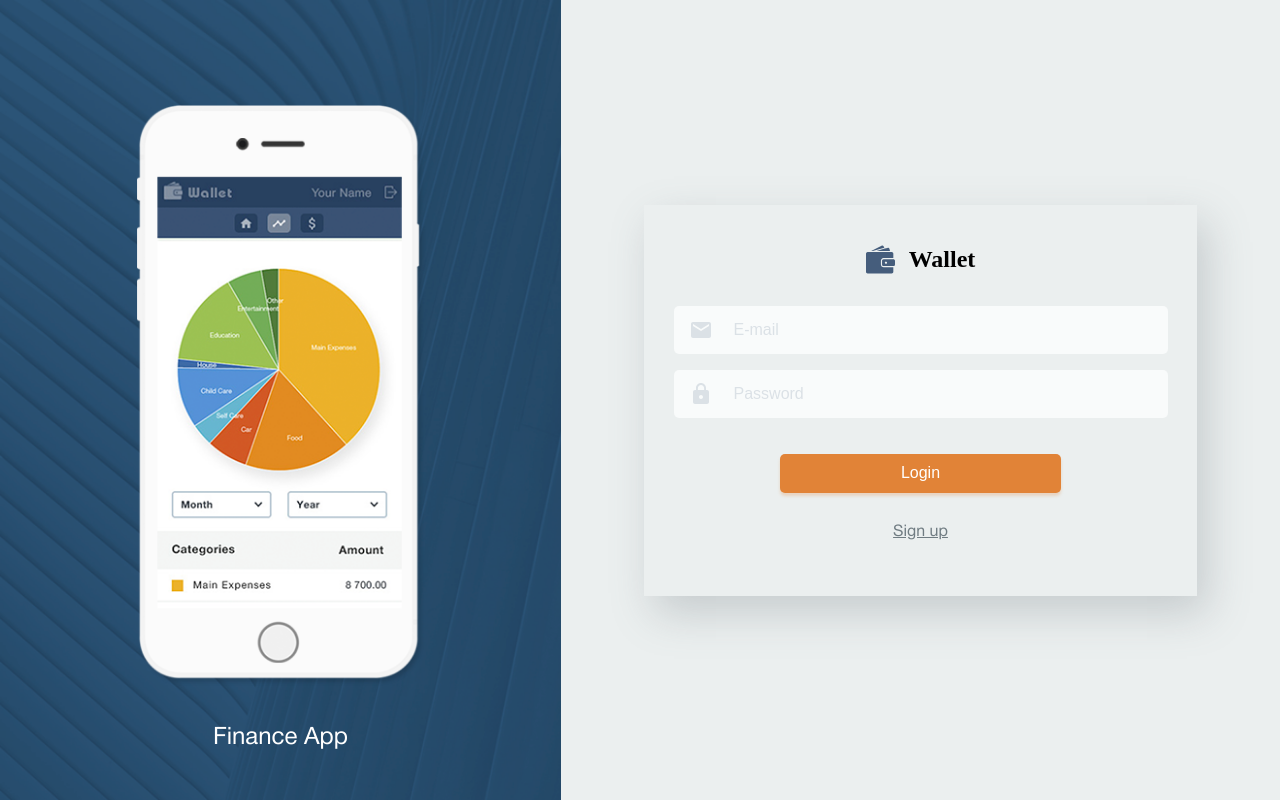
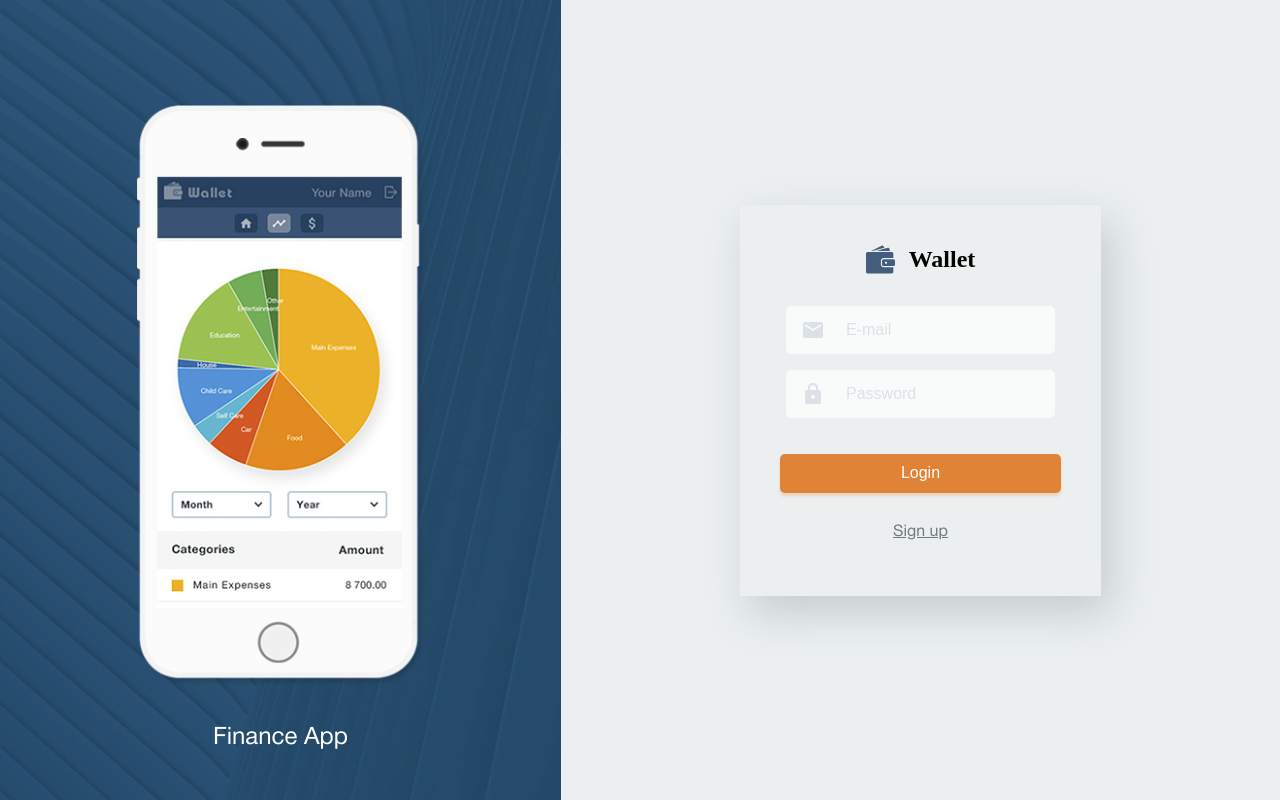
Before and after one commit to Vadim2017777/final_team_project_wallet, a React (Create React App) app: page / in a window 1280 px wide. Built offline with nearby package versions, Linux system fonts and the light colour scheme; a web font is replaced by a local one.

Commit message:
commit style

```diff
--- a/src/components/LoginForm/LoginForm.module.css
+++ b/src/components/LoginForm/LoginForm.module.css
@@ -39,14 +39,14 @@
   display: flex;
   flex-direction: column;
   align-items: center;
-  width: 554px;
+  /* width: 554px; */
   height: 390px;
 }
 
 .loginForm_form {
   position: relative;
   box-sizing: border-box;
-  width: 553px;
+  /* width: 553px; */
   height: 391px;
   padding: 40px;
   box-shadow: 10px 17.321px 40px 0px rgba(112, 124, 130, 0.3);
@@ -68,7 +68,7 @@
 }
 
 .loginForm_EmailInput {
-  width: 432px;
+  /* width: 432px; */
   height: 46px;
   border: 0;
   margin-bottom: 16px;
@@ -88,7 +88,7 @@
 }
 
 .loginForm_passwordInput {
-  width: 432px;
+  /* width: 432px; */
   height: 46px;
   border: 0;
   margin-bottom: 36px;
```
